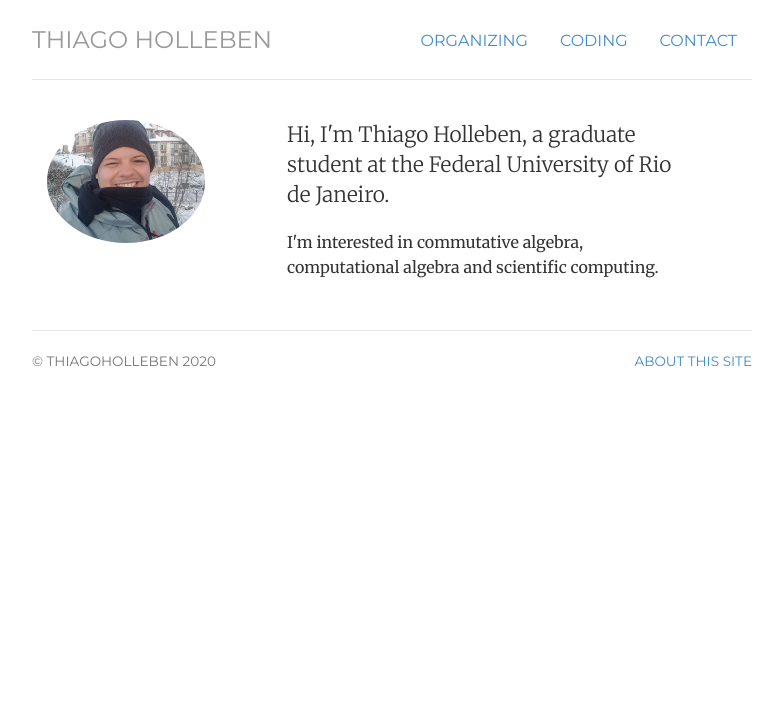
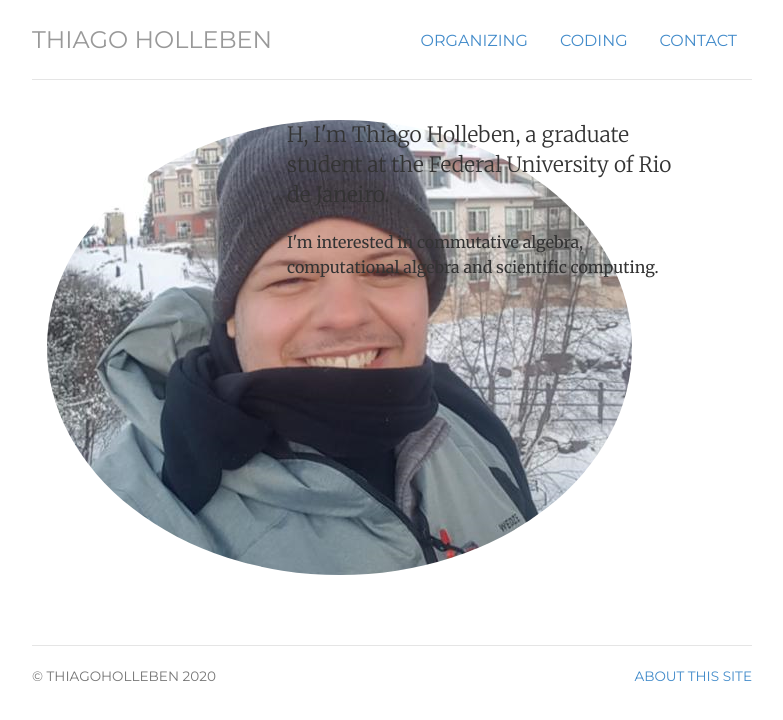
Before and after one commit to hollebenthiago/hollebenthiago.github.io, a Jekyll site: the page built from index.html, in a window 1280 px wide. Shown: the top 720 px of the page, without its empty margins (248-1031 px from the left). Built offline with Jekyll 4.4.1, drawn with Linux system fonts in a browser that asks for light colours.

Commit message:
fig size changing cols

```diff
--- a/index.html
+++ b/index.html
@@ -9,10 +9,10 @@ description: Thiago Holleben is a graduate student at UFRJ.
 <!-- <div class="jumbotron"> -->
 <div class="row marketing">
 	<div class="col-sm-4">
-	<img  class="img-circle avatar" style="width: 75%; height: 75%;" alt="Thiago Holleben" src="img/temporarypic.png">
+	<img  class="img-circle avatar" alt="Thiago Holleben" src="img/temporarypic.png">
 	</div>
 	<div itemscope itemtype="http://data-vocabulary.org/Person" class="col-sm-7">
-	<p class="lead">Hi, I'm <span itemprop="name">Thiago Holleben</span>, a graduate student at the Federal University of Rio de Janeiro.</p>
+	<p class="lead">H, I'm <span itemprop="name">Thiago Holleben</span>, a graduate student at the Federal University of Rio de Janeiro.</p>
 	<p>I'm interested in <span itemprop="title">commutative algebra</span>, <span itemprop="title">computational algebra</span> and <span itemprop="title">scientific computing</span>.</p>
 
 	</div>
```
